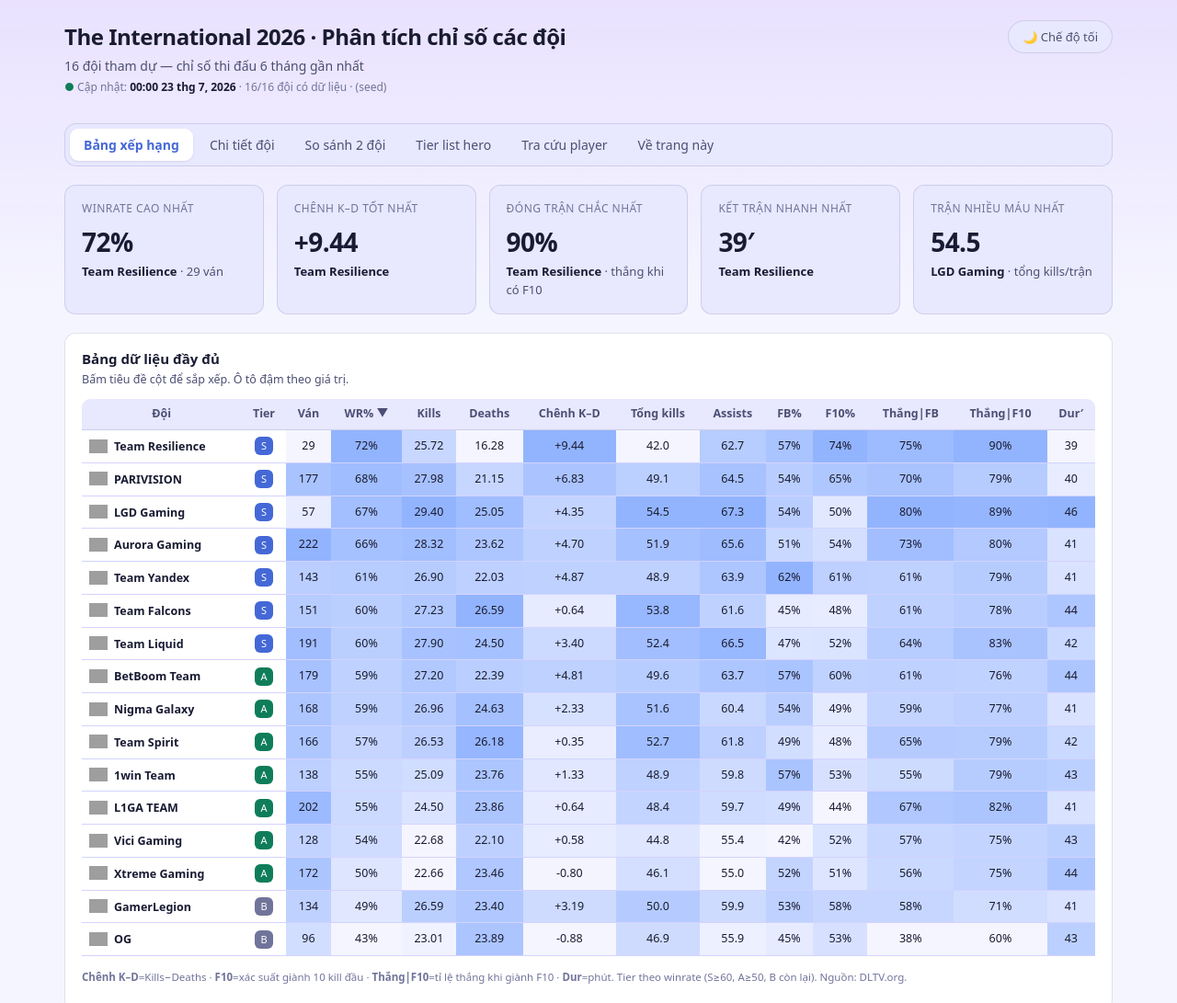
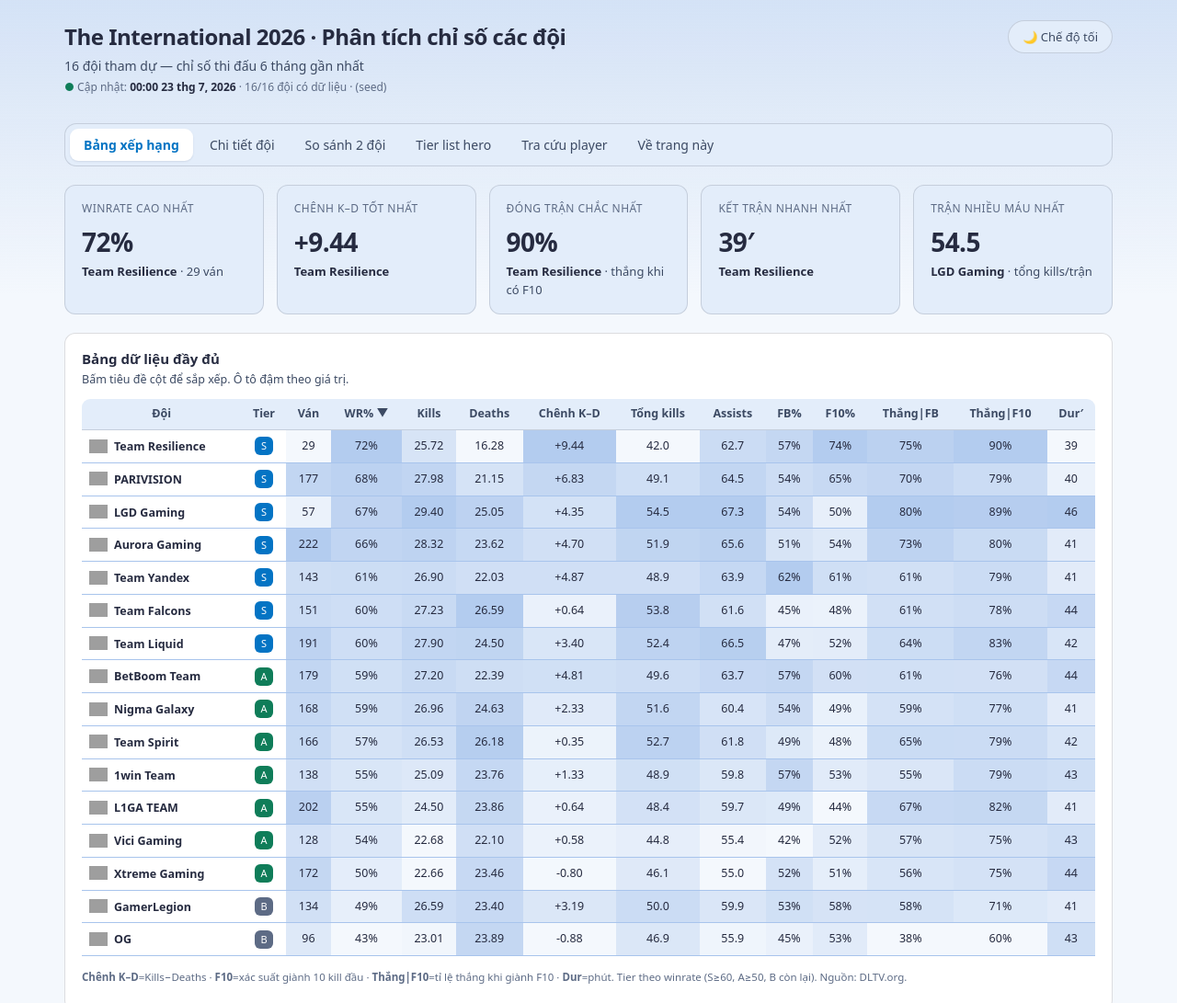
Before and after one commit to katiesleepy/ti2026-analytics, a plain HTML site: page index.html in a window 1280 px wide. Shown: the top 1091 px of the page at 92% size. Drawn offline with Linux system fonts and the light colour scheme; grey boxes are pictures that could not be loaded.

Commit message:
Doi bang mau sang Sapphire nightfall whisper (giu quy tac 60-30-10)

```diff
--- a/index.html
+++ b/index.html
@@ -5,27 +5,27 @@
 <meta name="viewport" content="width=device-width, initial-scale=1.0">
 <title>The International 2026 — Phân tích chỉ số các đội</title>
 <style>
-/* ===== Bảng màu "Moon dust" — #D3D3FF #CEB5FF #8EC1DE #80A8FF — quy tắc 60/30/10 =====
+/* ===== Bảng màu "Sapphire nightfall whisper" — #0474C4 #5379AE #2C444C #A8C4EC #06457F #262B40 — quy tắc 60/30/10 =====
    60% CHỦ ĐẠO   : --pg (nền trang) + --cd (thẻ/khối nội dung) — sáng, trung tính, để nội dung nổi bật
-   30% MÀU PHỤ   : --sf (lavender) + --sf2 (sky) + --gr — thanh nav, tiles, header bảng, chip, chân trang
-   10% ĐIỂM NHẤN : --bl / --ca / --cb — link, tab đang mở, nút CTA, avatar, cột đội trong so sánh
+   30% MÀU PHỤ   : --sf (xanh nhạt) + --sf2 + --gr (#A8C4EC) — thanh nav, tiles, header bảng, chip, chân trang
+   10% ĐIỂM NHẤN : --bl / --ca (#0474C4) + --cb (#06457F) + --acc2 (#5379AE) — link, tab đang mở, nút CTA, avatar
    Ngoại lệ có chủ đích: --aq (thắng) / --rd (thua) giữ xanh–đỏ ngữ nghĩa để đọc nhanh. */
 :root{
- --pg:#f5f5ff;--cd:#ffffff;                    /* 60% */
- --sf:#e8e8ff;--sf2:#ddeaf3;--gr:#d3d3ff;--bd:rgba(70,72,140,.16);--pillon:#ffffff;  /* 30% */
- --bl:#4468d6;--ca:#4468d6;--cb:#7345c7;--acc2:#8ec1de;--onacc:#ffffff;              /* 10% */
- --tx:#191b33;--t2:#4c4f73;--mu:#71749a;
+ --pg:#f4f8fd;--cd:#ffffff;                    /* 60% */
+ --sf:#e3edfa;--sf2:#e0e9f4;--gr:#a8c4ec;--bd:rgba(38,43,64,.16);--pillon:#ffffff;   /* 30% */
+ --bl:#0474c4;--ca:#0474c4;--cb:#06457f;--acc2:#5379ae;--onacc:#ffffff;              /* 10% */
+ --tx:#262b40;--t2:#3c4a63;--mu:#5d6b85;
  --aq:#0f7d59;--rd:#c13a3a;
- --lo:#f5f5ff;--hi:#80a8ff;--onheat:#191b33;
- --wash:rgba(206,181,255,.30)}
+ --lo:#f4f8fd;--hi:#a8c4ec;--onheat:#262b40;
+ --wash:rgba(168,196,236,.42)}
 [data-t=dark]{
- --pg:#0f1024;--cd:#1a1b36;
- --sf:#23254c;--sf2:#1c2b3b;--gr:#2e3059;--bd:rgba(211,211,255,.15);--pillon:#3a3e78;
- --bl:#80a8ff;--ca:#80a8ff;--cb:#ceb5ff;--acc2:#8ec1de;--onacc:#10122b;
- --tx:#ededff;--t2:#b6b8dc;--mu:#8a8db8;
- --aq:#35c795;--rd:#f58a8a;
- --lo:#171a3a;--hi:#3b59b2;--onheat:#ededff;
- --wash:rgba(128,168,255,.16)}
+ --pg:#1a1f30;--cd:#262b40;
+ --sf:#333c58;--sf2:#2c444c;--gr:#3d4763;--bd:rgba(168,196,236,.16);--pillon:#06457f;
+ --bl:#a8c4ec;--ca:#a8c4ec;--cb:#7fa4d8;--acc2:#5379ae;--onacc:#131726;
+ --tx:#eaf1fb;--t2:#b3c3dc;--mu:#9aabc7;
+ --aq:#3ecfa0;--rd:#f58a8a;
+ --lo:#1f2740;--hi:#2f5c9e;--onheat:#eaf1fb;
+ --wash:rgba(4,116,196,.20)}
 body::before{content:"";position:fixed;left:0;right:0;top:0;height:320px;background:linear-gradient(180deg,var(--wash),transparent);pointer-events:none;z-index:0}
 .w{position:relative;z-index:1}
 :where(a,button,select,input):focus-visible{outline:2px solid var(--bl);outline-offset:2px;border-radius:6px}
@@ -551,7 +551,7 @@ function pRow(h){
 function render(){tiles();tbl();rep();h2hInit();tierInit();plyInit();}
 $("#nav").onclick=e=>{const b=e.target.closest("button");if(!b)return;document.querySelectorAll("nav button").forEach(x=>x.classList.toggle("on",x===b));document.querySelectorAll(".v").forEach(v=>v.classList.remove("on"));$("#v-"+b.dataset.v).classList.add("on");};
 $("#tbtn").onclick=function(){const d=document.body.getAttribute("data-t")==="dark";document.body.setAttribute("data-t",d?"light":"dark");try{localStorage.setItem("ti26t",d?"light":"dark");}catch(e){}this.textContent=d?"🌙 Chế độ tối":"☀️ Chế độ sáng";render();};
-/* Mặc định luôn là nền sáng "Moon dust"; chỉ nhớ lựa chọn nếu người dùng tự đổi */
+/* Mặc định luôn là nền sáng "Sapphire nightfall whisper"; chỉ nhớ lựa chọn nếu người dùng tự đổi */
 try{if(localStorage.getItem("ti26t")==="dark"){document.body.setAttribute("data-t","dark");$("#tbtn").textContent="☀️ Chế độ sáng";}}catch(e){}
 </script>
 </body>
```
